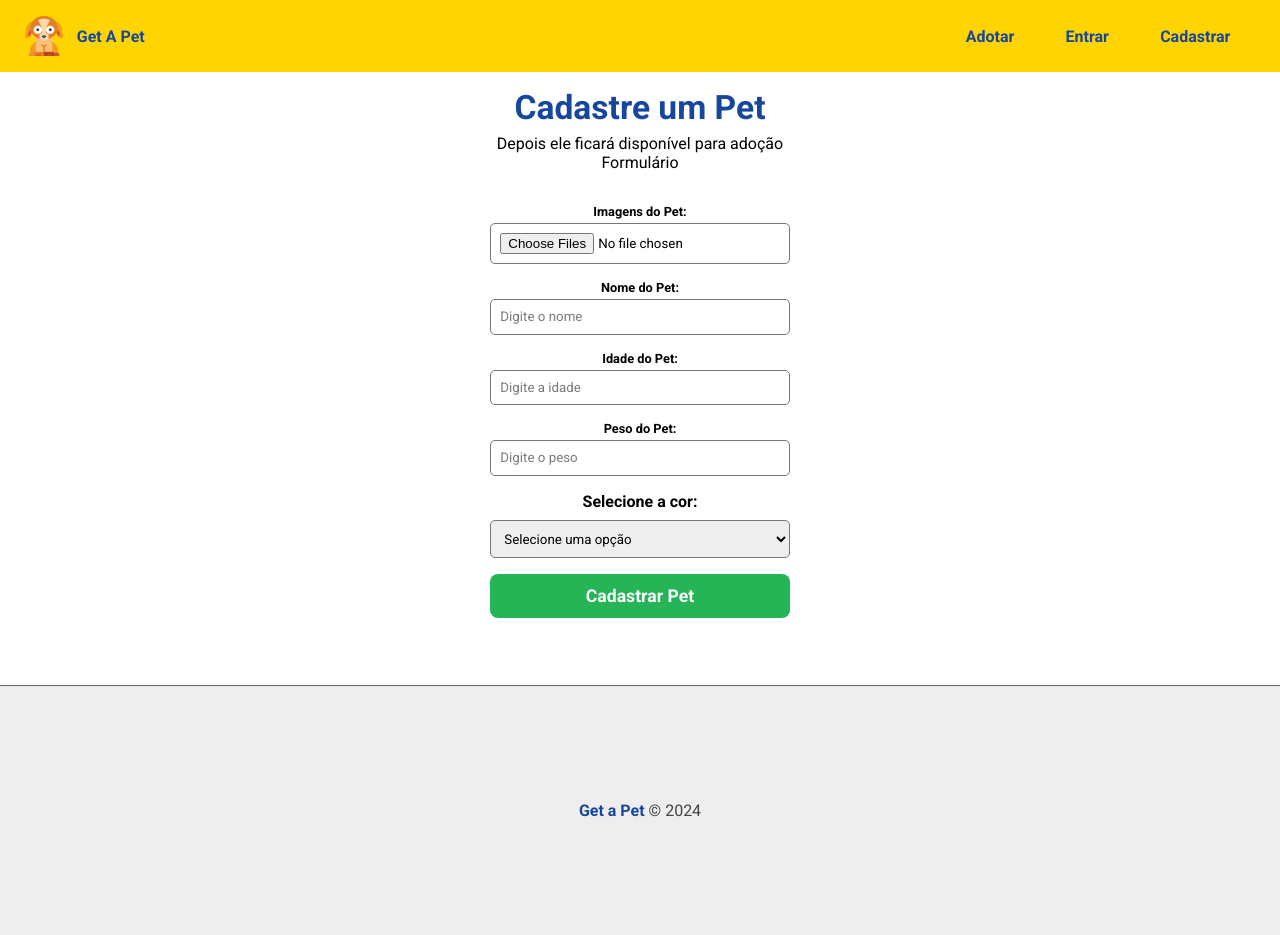
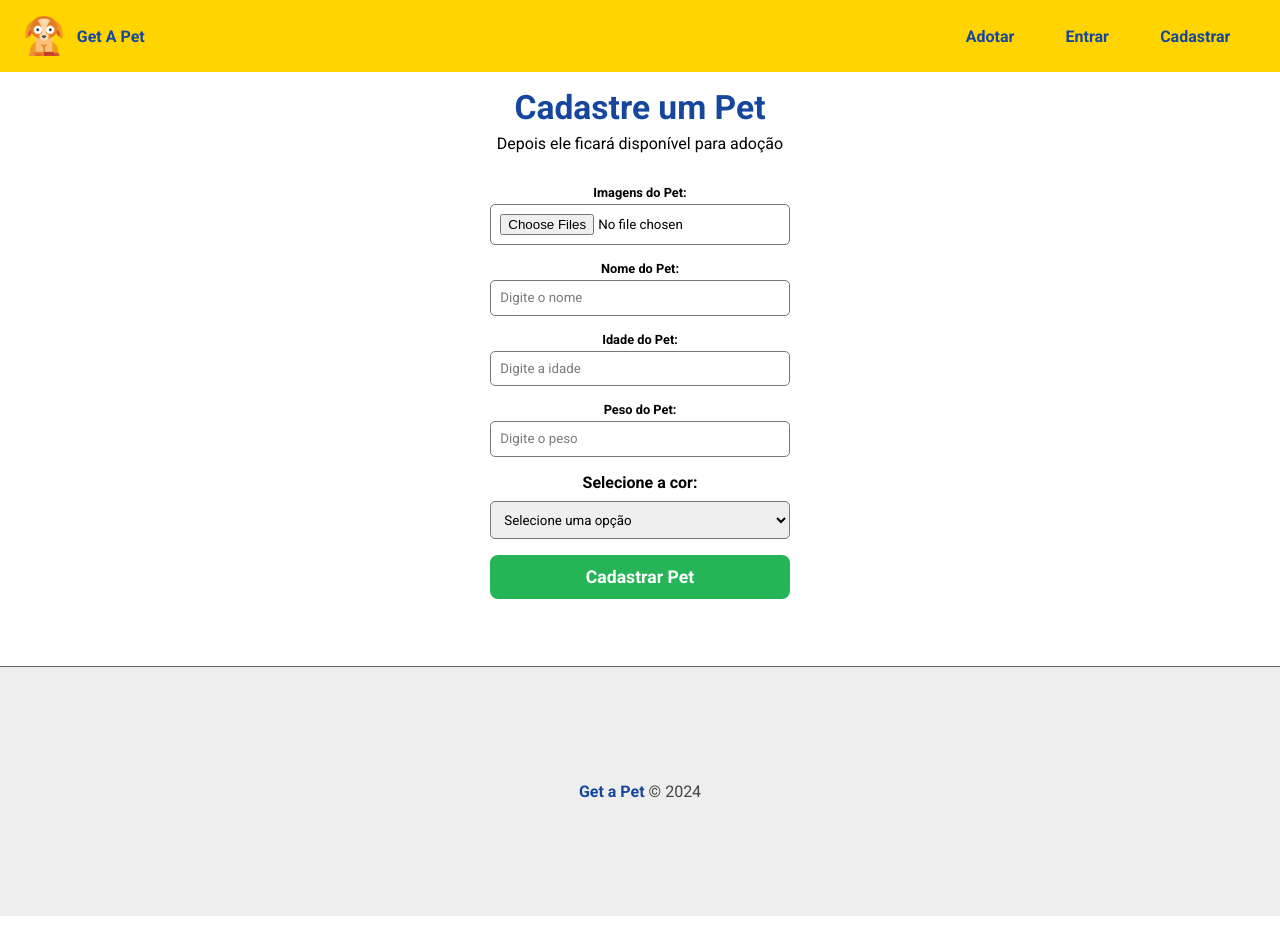
Before and after one commit to wxsleyb/sistema_adocao_animais, a React (Create React App) app in the folder frontend/: page /pet/add in a window 1280 px wide. Built offline with nearby package versions, Linux system fonts and the light colour scheme.

Commit message:
fix: criar pet

```diff
--- a/frontend/src/components/pages/Pet/AddPet.js
+++ b/frontend/src/components/pages/Pet/AddPet.js
@@ -33,9 +33,12 @@ function AddPet() {
             }
         })
 
-        const data = await api.post('pets/create', formData, {
+        const data = await api.post(`pets/create`, formData, {
+            headers: {
+
             Authorization: `Bearer ${JSON.parse(token)}`,
             'Content-Type': 'multipart/form-data',
+            }
         })
         .then((response) =>{
             return response.data
@@ -58,7 +61,6 @@ function AddPet() {
                 <h1>Cadastre um Pet</h1>
                 <p>Depois ele ficará disponível para adoção</p>
             </div>
-            <p>Formulário</p>
             <PetForm handleSubmit={registerPet} btnText="Cadastrar Pet"/>
         </section>
 
```
